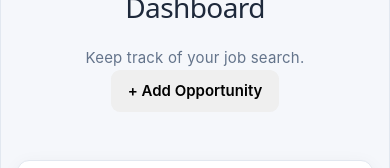
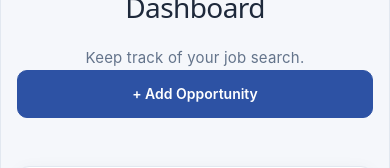
Before and after one commit to codepro233/job-tracker, a React (Vite) app: page / in a window 390 px wide. Shown: the part 144-312 px from the top of the page. Built offline with nearby package versions, Linux system fonts and the light colour scheme; no server answers.

Commit message:
style: improve mobile job form buttons

```diff
--- a/src/App.css
+++ b/src/App.css
@@ -1370,3 +1370,35 @@ textarea:focus-visible {
   outline-offset: 1px;
   border-color: #ffffff;
 }
+
+/* Dashboard: Add Opportunity / Close Form */
+.page-header .add-button {
+  background: #2d52a4;
+  color: #ffffff;
+  border: 1px solid #2d52a4;
+  border-radius: 10px;
+  padding: 12px 20px;
+  min-height: 46px;
+  font-size: 14px;
+  font-weight: 600;
+  cursor: pointer;
+  transition: all 0.2s ease;
+}
+
+.page-header .add-button:hover {
+  background: #23458f;
+  border-color: #23458f;
+}
+
+.page-header .add-button:focus-visible {
+  outline: 2px solid #2d52a4;
+  outline-offset: 3px;
+}
+
+@media (max-width: 560px) {
+  .page-header .add-button {
+    width: 100%;
+    min-height: 48px;
+    padding: 13px 16px;
+  }
+}
```
